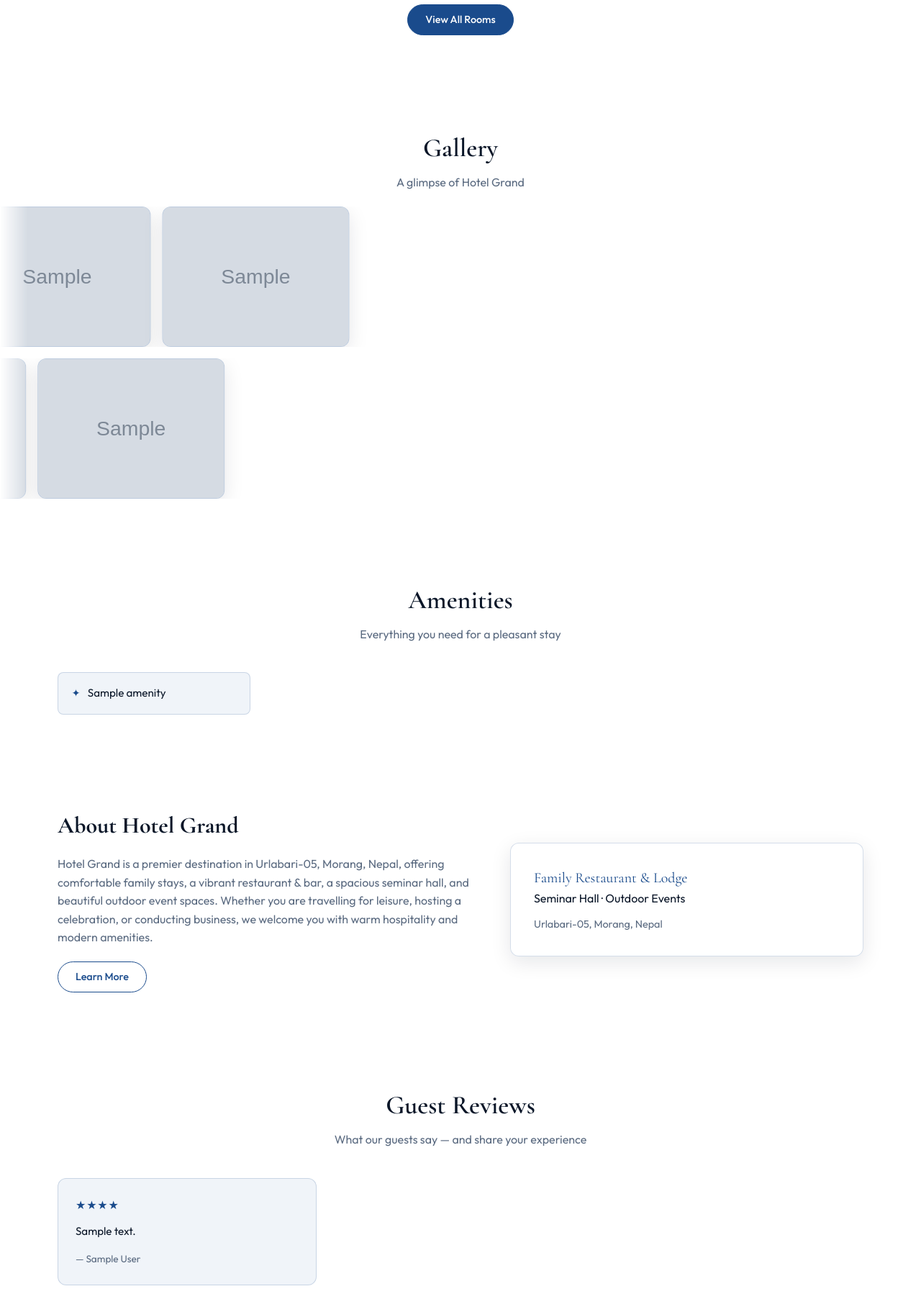
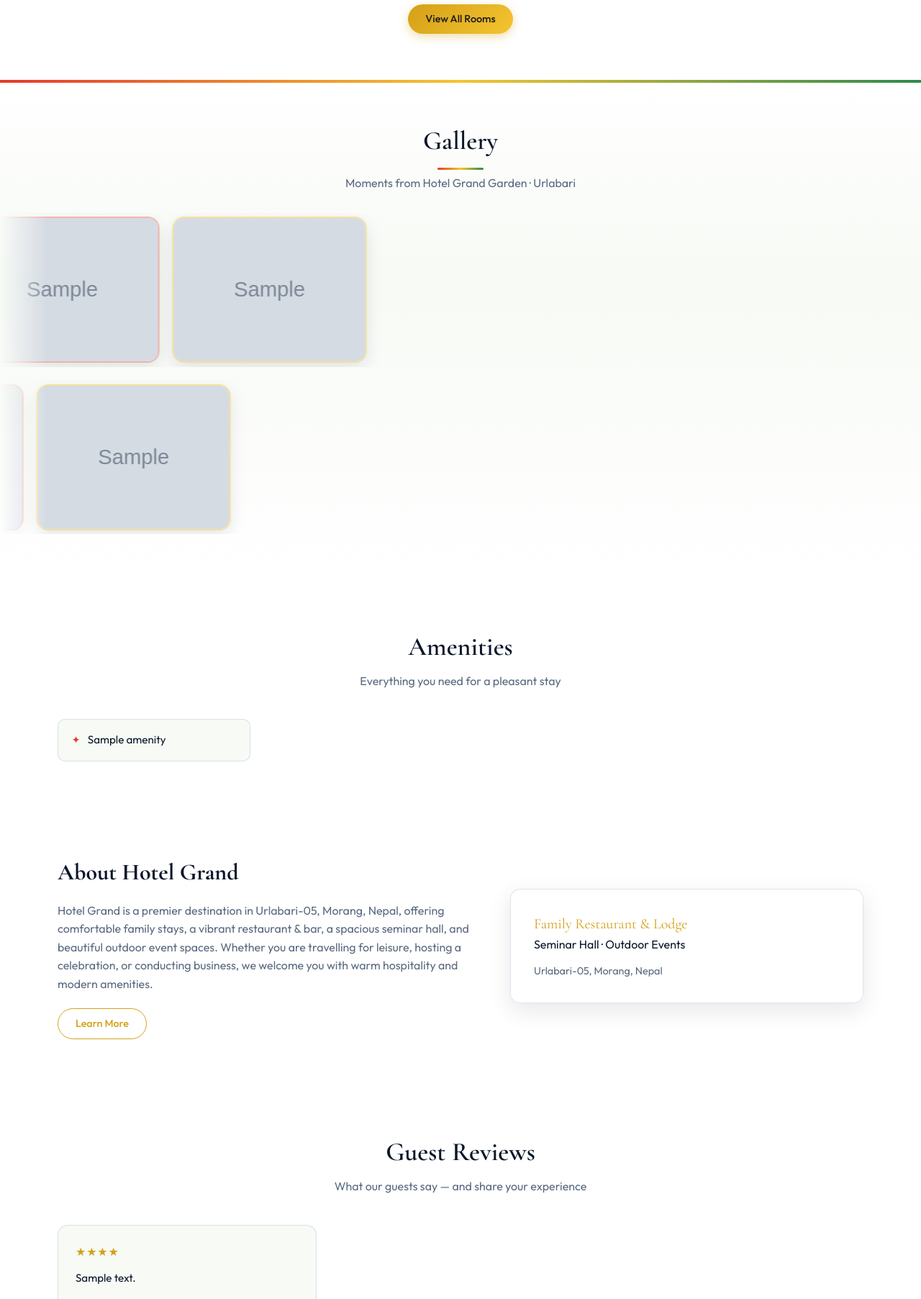
Before and after one commit to argonbhujel1/hotelgrandpublic, a Flask app: page / in a window 1280 px wide. Shown: the part 1850-3655 px from the top of the page at 72% size. Run offline with Flask 3, Linux system fonts and the light colour scheme; tables that the repository leaves empty hold one stand-in row (values such as "Sample post"); grey boxes marked "Sample" are stand-in pictures; some libraries are stand-ins or nearby versions.

Commit message:
Initial public website2

```diff
--- a/hotel_site/static/css/main.css
+++ b/hotel_site/static/css/main.css
@@ -1,26 +1,37 @@
 /* Hotel Grand Garden — Premium Public Website */
 :root {
   --primary: #ffffff;
-  --secondary: #f0f4f9;
+  --secondary: #f7faf5;
   --accent: #1a4b8c;
-  --gold-accent: #c9a227;
-  --green-accent: #2d6a4f;
-  --red-accent: #c1121f;
   --accent-light: #2b6cb0;
-  --gold: #1a4b8c;
-  --gold-light: #2b6cb0;
+  /* Brand tri-color: red · yellow · green */
+  --red: #e6392b;
+  --red-dark: #c1121f;
+  --red-soft: rgba(230, 57, 43, 0.12);
+  --yellow: #f4c430;
+  --yellow-dark: #d4a017;
+  --yellow-soft: rgba(244, 196, 48, 0.18);
+  --green: #2d8a4e;
+  --green-dark: #1b5e3a;
+  --green-soft: rgba(45, 138, 78, 0.12);
+  --gold-accent: #f4c430;
+  --green-accent: #2d8a4e;
+  --red-accent: #e6392b;
+  --gold: #d4a017;
+  --gold-light: #f4c430;
   --cream: #0a1628;
   --white: #ffffff;
   --text: #0a1628;
   --muted: #5a6a80;
-  --border: rgba(26, 75, 140, 0.18);
-  --radius: 12px;
-  --radius-sm: 8px;
-  --shadow: 0 8px 28px rgba(10, 22, 40, 0.1);
+  --border: rgba(26, 75, 140, 0.14);
+  --radius: 14px;
+  --radius-sm: 10px;
+  --shadow: 0 10px 32px rgba(10, 22, 40, 0.1);
+  --shadow-hover: 0 18px 40px rgba(10, 22, 40, 0.16);
   --header-h: 72px;
   --font-display: "Cormorant Garamond", Georgia, serif;
   --font-body: "Outfit", system-ui, sans-serif;
-  --transition: 0.25s ease;
+  --transition: 0.28s cubic-bezier(0.22, 1, 0.36, 1);
 }
 
 *, *::before, *::after { box-sizing: border-box; margin: 0; padding: 0; }
@@ -249,16 +260,17 @@ ul { list-style: none; }
   outline-offset: 3px;
 }
 .btn-gold {
-  background: var(--accent);
-  color: #ffffff;
-  border-color: var(--accent);
+  background: linear-gradient(135deg, #d4a017, #f4c430);
+  color: #1a1a1a !important;
+  border: none;
+  border-color: transparent;
+  box-shadow: 0 4px 14px rgba(212, 160, 23, 0.35);
 }
 .btn-gold:hover {
-  background: var(--accent-light);
-  border-color: var(--accent-light);
-  color: #ffffff;
+  background: linear-gradient(135deg, #c4920f, #f0bc20);
+  color: #1a1a1a !important;
   transform: translateY(-2px);
-  box-shadow: 0 6px 20px rgba(26, 75, 140, 0.35);
+  box-shadow: 0 8px 22px rgba(212, 160, 23, 0.45);
 }
 .btn-outline:hover {
   transform: translateY(-2px);
@@ -1506,49 +1518,106 @@ main { padding-top: 0; }
   font-size: 2.5rem;
 }
 
-/* Dual-direction gallery */
+/* ========== Home gallery — polished dual marquee ========== */
 .home-gallery {
   overflow: hidden;
-  padding-bottom: 3rem;
-}
+  padding: 3.5rem 0 4rem;
+  background:
+    linear-gradient(180deg, #fff 0%, #f7faf5 40%, #fff 100%);
+  position: relative;
+}
+.home-gallery::before {
+  content: "";
+  position: absolute;
+  top: 0; left: 0; right: 0;
+  height: 4px;
+  background: linear-gradient(90deg, var(--red), var(--yellow), var(--green));
+}
+.home-gallery .section-header {
+  margin-bottom: 1.75rem;
+  text-align: center;
+}
+.home-gallery .section-header h2 {
+  position: relative;
+  display: inline-block;
+}
+.home-gallery .section-header h2::after {
+  content: "";
+  display: block;
+  width: 64px;
+  height: 3px;
+  margin: 0.5rem auto 0;
+  border-radius: 2px;
+  background: linear-gradient(90deg, var(--red), var(--yellow), var(--green));
+}
+.home-gallery .section-header p { color: var(--muted); }
+
 .gallery-marquee {
   width: 100%;
   overflow: hidden;
-  margin-bottom: 1rem;
-  mask-image: linear-gradient(90deg, transparent, #000 3%, #000 97%, transparent);
-  -webkit-mask-image: linear-gradient(90deg, transparent, #000 3%, #000 97%, transparent);
+  margin-bottom: 1.15rem;
+  padding: 0.35rem 0;
+  mask-image: linear-gradient(90deg, transparent, #000 5%, #000 95%, transparent);
+  -webkit-mask-image: linear-gradient(90deg, transparent, #000 5%, #000 95%, transparent);
 }
 .gallery-marquee-right { margin-bottom: 0; }
+
 .gallery-track {
   display: flex;
-  gap: 1rem;
+  gap: 1.15rem;
   width: max-content;
-  animation: gallery-scroll 35s linear infinite;
+  animation: gallery-scroll 38s linear infinite;
+  will-change: transform;
 }
 .gallery-track-reverse {
-  animation: gallery-scroll-rev 40s linear infinite;
+  animation: gallery-scroll-rev 44s linear infinite;
 }
 .gallery-track:hover,
 .gallery-track-reverse:hover {
   animation-play-state: paused;
 }
+
 .gallery-item {
   flex: 0 0 auto;
-  width: min(260px, 65vw);
+  width: min(270px, 68vw);
   aspect-ratio: 4 / 3;
-  border-radius: var(--radius);
-  overflow: hidden;
-  border: 1px solid var(--border);
-  background: #e2e8f0;
-  box-shadow: var(--shadow);
+  border-radius: 16px;
+  overflow: hidden;
+  background: #e8eef4;
   position: relative;
-  transition: transform 0.35s ease, box-shadow 0.35s ease;
+  box-shadow: 0 8px 24px rgba(10, 22, 40, 0.1);
+  border: 2px solid transparent;
+  background-clip: padding-box;
+  transition: transform 0.45s cubic-bezier(0.22, 1, 0.36, 1),
+              box-shadow 0.45s ease,
+              border-color 0.35s ease;
+}
+/* Colored frames cycling red / yellow / green */
+.gallery-item:nth-child(3n+1) { border-color: rgba(230, 57, 43, 0.35); }
+.gallery-item:nth-child(3n+2) { border-color: rgba(244, 196, 48, 0.45); }
+.gallery-item:nth-child(3n+3) { border-color: rgba(45, 138, 78, 0.4); }
+
+.gallery-item::after {
+  content: "";
+  position: absolute;
+  inset: 0;
+  background: linear-gradient(180deg, transparent 45%, rgba(10, 22, 40, 0.55) 100%);
+  opacity: 0;
+  transition: opacity 0.4s ease;
+  pointer-events: none;
+  z-index: 1;
 }
 .gallery-item:hover {
-  transform: scale(1.04);
-  box-shadow: 0 12px 32px rgba(10, 22, 40, 0.18);
-  z-index: 2;
-}
+  transform: translateY(-8px) scale(1.05);
+  box-shadow: 0 20px 44px rgba(10, 22, 40, 0.22);
+  z-index: 3;
+}
+.gallery-item:nth-child(3n+1):hover { border-color: var(--red); box-shadow: 0 20px 44px rgba(230, 57, 43, 0.25); }
+.gallery-item:nth-child(3n+2):hover { border-color: var(--yellow-dark); box-shadow: 0 20px 44px rgba(212, 160, 23, 0.28); }
+.gallery-item:nth-child(3n+3):hover { border-color: var(--green); box-shadow: 0 20px 44px rgba(45, 138, 78, 0.28); }
+
+.gallery-item:hover::after { opacity: 1; }
+
 .gallery-item img {
   position: absolute;
   inset: 0;
@@ -1670,3 +1780,26 @@ main { padding-top: 0; }
 @media (max-width: 500px) {
   .public-review-form .form-row { grid-template-columns: 1fr; }
 }
+
+
+/* Amenity pills — red / yellow / green accents */
+.amenity-item {
+  transition: transform 0.3s ease, box-shadow 0.3s ease, border-color 0.3s ease;
+}
+.amenity-item:nth-child(3n+1) .amenity-icon { color: var(--red); }
+.amenity-item:nth-child(3n+2) .amenity-icon { color: var(--yellow-dark); }
+.amenity-item:nth-child(3n+3) .amenity-icon { color: var(--green); }
+.amenity-item:hover {
+  transform: translateY(-3px);
+  box-shadow: var(--shadow);
+  border-color: transparent;
+}
+.amenity-item:nth-child(3n+1):hover { box-shadow: 0 8px 24px rgba(230,57,43,0.15); }
+.amenity-item:nth-child(3n+2):hover { box-shadow: 0 8px 24px rgba(212,160,23,0.18); }
+.amenity-item:nth-child(3n+3):hover { box-shadow: 0 8px 24px rgba(45,138,78,0.15); }
+
+/* Header book button green accent option */
+.btn-book, .nav-cta .btn-gold {
+  background: linear-gradient(135deg, #d4a017, #f4c430) !important;
+  color: #1a1a1a !important;
+}
--- a/hotel_site/templates/home.html
+++ b/hotel_site/templates/home.html
@@ -112,30 +112,46 @@
   <div class="container">
     <header class="section-header animate-in">
       <h2>Gallery</h2>
-      <p>A glimpse of Hotel Grand</p>
+      <p>Moments from Hotel Grand Garden · Urlabari</p>
     </header>
   </div>
   {% set gallery_imgs = gallery_images if gallery_images else [] %}
+  {% if gallery_imgs %}
   <div class="gallery-marquee gallery-marquee-left" aria-label="Photo gallery">
     <div class="gallery-track">
       {% for src in gallery_imgs %}
-      <div class="gallery-item"><img src="{{ src }}" alt="Hotel Grand gallery" loading="lazy"></div>
+      <div class="gallery-item">
+        <img src="{{ src }}" alt="Hotel Grand Garden Urlabari gallery" loading="lazy">
+        <span class="gallery-cap">Hotel Grand · Urlabari</span>
+      </div>
       {% endfor %}
       {% for src in gallery_imgs %}
-      <div class="gallery-item"><img src="{{ src }}" alt="" loading="lazy" aria-hidden="true"></div>
+      <div class="gallery-item" aria-hidden="true">
+        <img src="{{ src }}" alt="" loading="lazy">
+        <span class="gallery-cap">Hotel Grand · Urlabari</span>
+      </div>
       {% endfor %}
     </div>
   </div>
-  <div class="gallery-marquee gallery-marquee-right" aria-label="">
+  <div class="gallery-marquee gallery-marquee-right">
     <div class="gallery-track gallery-track-reverse">
       {% for src in gallery_imgs|reverse %}
-      <div class="gallery-item"><img src="{{ src }}" alt="Hotel Grand gallery" loading="lazy"></div>
+      <div class="gallery-item">
+        <img src="{{ src }}" alt="Hotel Grand Garden gallery" loading="lazy">
+        <span class="gallery-cap">Rooms · Restaurant · Events</span>
+      </div>
       {% endfor %}
       {% for src in gallery_imgs|reverse %}
-      <div class="gallery-item"><img src="{{ src }}" alt="" loading="lazy" aria-hidden="true"></div>
+      <div class="gallery-item" aria-hidden="true">
+        <img src="{{ src }}" alt="" loading="lazy">
+        <span class="gallery-cap">Rooms · Restaurant · Events</span>
+      </div>
       {% endfor %}
     </div>
   </div>
+  {% else %}
+  <div class="container"><p class="muted" style="text-align:center">Gallery photos coming soon.</p></div>
+  {% endif %}
 </section>
 
 <section class="section amenities-preview">
```
Also changed, not shown: other parts of hotel_site/static/css/main.css (+44 -3 lines).
